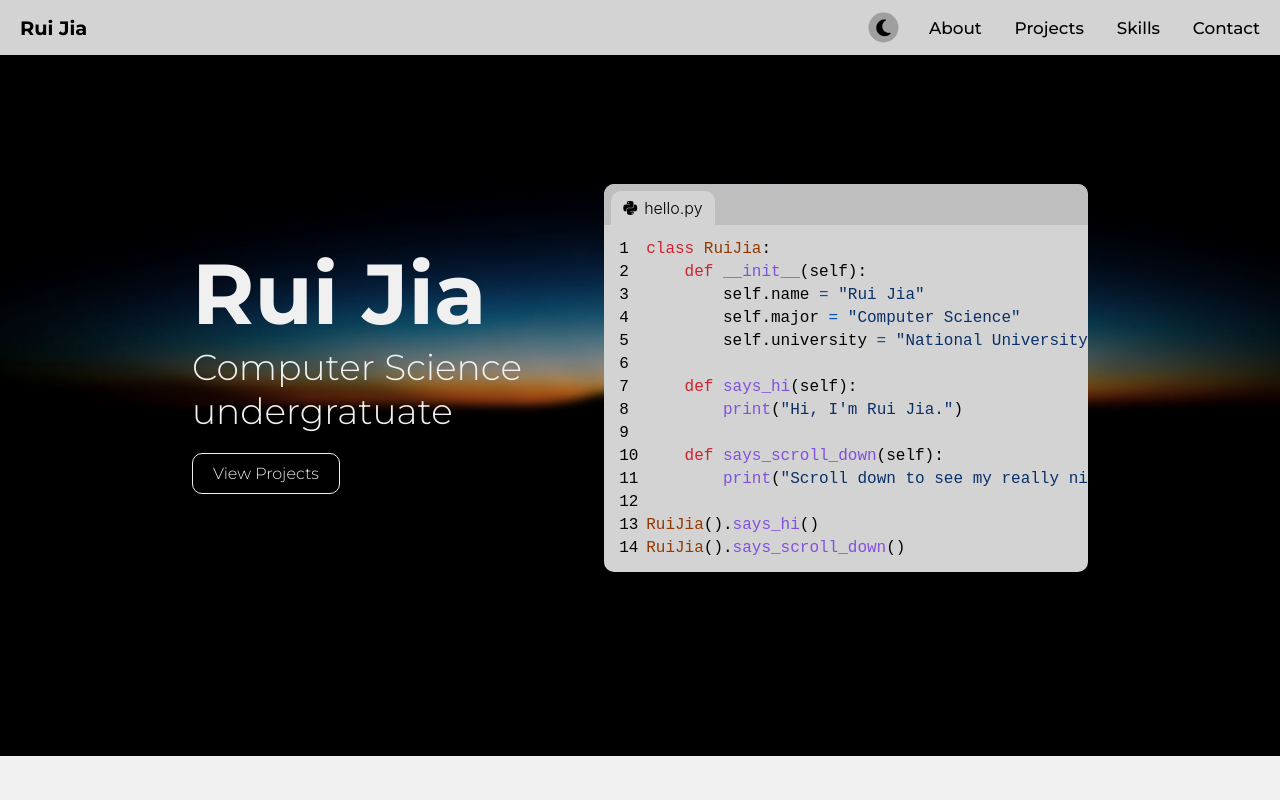
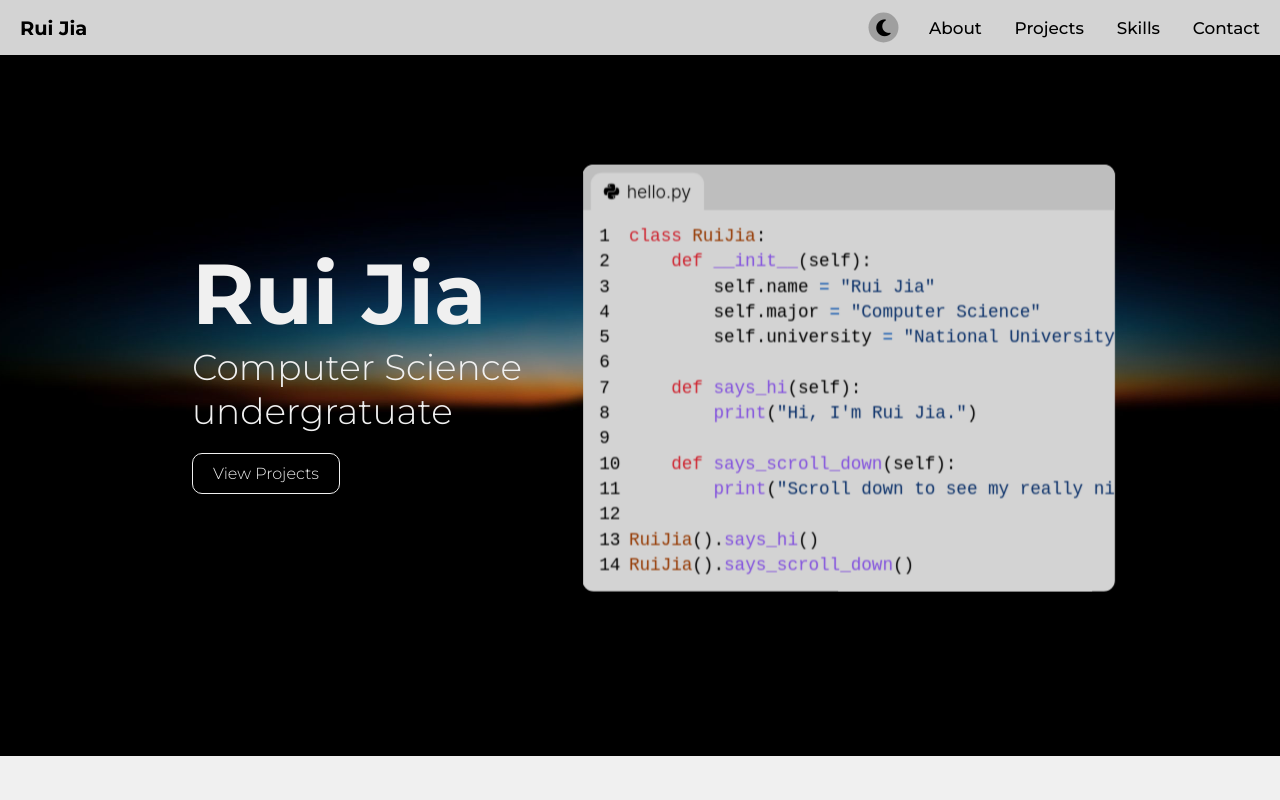
Before and after one commit to matochichap/portfolio-website-react, a React (Create React App) app: page / in a window 1280 px wide. In both pictures the pointer is over the element 819 px from the left and 378 px from the top of the page. Shown: the top 800 px of the page. Built offline with nearby package versions, Linux system fonts and the light colour scheme.

Commit message:
minor changes

```diff
--- a/src/components/Components.css
+++ b/src/components/Components.css
@@ -326,7 +326,11 @@ hr {
     transform: translateX(20%);
     opacity: 0;
     filter: blur(5px);
-    transition: transform 1s ease, opacity 0.5s ease, filter 1s ease;
+    transition: transform 1s ease, opacity 0.5s ease, filter 1s ease, scale 0.5s ease;
+
+    &:hover {
+        scale: 110%;
+    }
 }
 
 .intro-animation {
```
